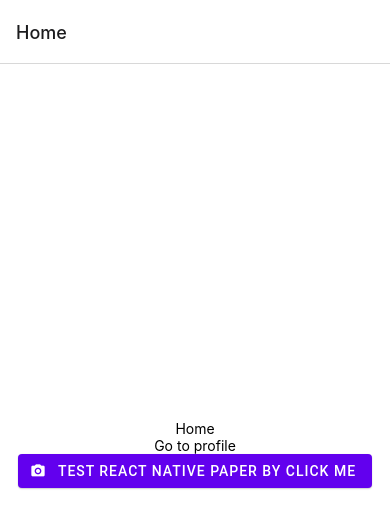
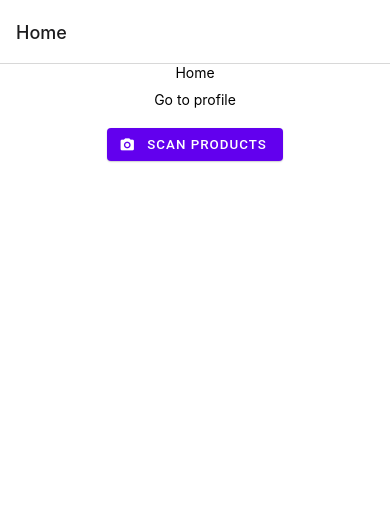
Before and after one commit to pawelkonior/best_idea, a React Native app in the folder mobile/: screen /Home in a window 390 px wide. Shown: the top 528 px of the page. Built offline with nearby package versions, Linux system fonts and the light colour scheme.

Commit message:
add barcode scanner

```diff
--- a/mobile/App.js
+++ b/mobile/App.js
@@ -8,6 +8,7 @@ import {createNativeStackNavigator} from '@react-navigation/native-stack';
 
 import Home from "./views/Home";
 import Profile from "./views/Profile";
+import Scanner from "./views/Scanner";
 
 const Stack = createNativeStackNavigator();
 
@@ -20,6 +21,7 @@ export default function App() {
                 <Stack.Navigator>
                     <Stack.Screen name="Home" component={Home}/>
                     <Stack.Screen name="Profile" component={Profile}/>
+                    <Stack.Screen name="Scanner" component={Scanner}/>
                 </Stack.Navigator>
             </NavigationContainer>
         </PaperProvider>
--- /dev/null
+++ b/mobile/components/BarCodeScanner.js
@@ -0,0 +1,48 @@
+import React, { useState, useEffect } from 'react';
+import { Text, View, StyleSheet, Button } from 'react-native';
+import { BarCodeScanner } from 'expo-barcode-scanner';
+
+export default function BarcodeScannerApp() {
+    const [hasPermission, setHasPermission] = useState(null);
+    const [scanned, setScanned] = useState(false);
+
+    useEffect(() => {
+        const getBarCodeScannerPermissions = async () => {
+            const { status } = await BarCodeScanner.requestPermissionsAsync();
+            setHasPermission(status === 'granted');
+        };
+
+        getBarCodeScannerPermissions();
+    }, []);
+
+    const handleBarCodeScanned = ({ type, data }) => {
+        setScanned(true);
+        alert(`Bar code with type ${type} and data ${data} has been scanned!`);
+    };
+
+    if (hasPermission === null) {
+        return <Text>Requesting for camera permission</Text>;
+    }
+    if (hasPermission === false) {
+        return <Text>No access to camera</Text>;
+    }
+
+    return (
+        <View style={styles.container}>
+            <BarCodeScanner
+                onBarCodeScanned={scanned ? undefined : handleBarCodeScanned}
+                style={StyleSheet.absoluteFillObject}
+            />
+            {scanned && <Button title={'Tap to Scan Again'} onPress={() => setScanned(false)} />}
+        </View>
+    );
+}
+
+const styles = StyleSheet.create({
+    container: {
+        flex: 1,
+        width: '100%',
+        flexDirection: 'column',
+        justifyContent: 'center',
+    },
+});
--- a/mobile/package.json
+++ b/mobile/package.json
@@ -18,7 +18,8 @@
     "react": "18.1.0",
     "react-native": "0.70.5",
     "react-native-gesture-handler": "~2.8.0",
-    "react-native-paper": "^4.12.5"
+    "react-native-paper": "^4.12.5",
+    "expo-barcode-scanner": "~12.0.0"
   },
   "devDependencies": {
     "@babel/core": "^7.12.9"
--- a/mobile/views/Home.js
+++ b/mobile/views/Home.js
@@ -7,16 +7,20 @@ function Home(props) {
     return (
         <View style={styles.container}>
             <Text>Home</Text>
-            <Link to={{screen: 'Profile'}}>
+            <Link style={styles.space} to={{screen: 'Profile'}}>
                 Go to profile
             </Link>
-            <Button
-                icon="camera"
-                mode="contained"
-                onPress={() => console.log("Pressed")}
-            >
-                Test React Native Paper by click me
-            </Button>
+
+
+
+            <Link style={styles.space} to={{screen: 'Scanner'}}>
+                <Button
+                    icon="camera"
+                    mode="contained"
+                >
+                    Scan products
+                </Button>
+            </Link>
         </View>
     );
 }
@@ -26,8 +30,11 @@ const styles = StyleSheet.create({
         flex: 1,
         backgroundColor: "#fff",
         alignItems: "center",
-        justifyContent: "center",
+        justifyContent: "flex-start",
     },
+    space: {
+        margin: 10
+    }
 });
 
 export default Home;
--- /dev/null
+++ b/mobile/views/Scanner.js
@@ -0,0 +1,22 @@
+import React from 'react';
+import {StyleSheet, View} from "react-native";
+import BarcodeScannerApp from "../components/BarCodeScanner";
+
+function Scanner(props) {
+    return (
+        <View style={styles.container}>
+            <BarcodeScannerApp />
+        </View>
+    );
+}
+
+const styles = StyleSheet.create({
+    container: {
+        flex: 1,
+        backgroundColor: "#fff",
+        alignItems: "center",
+        justifyContent: "center",
+    },
+});
+
+export default Scanner;
```
Also changed, not shown: 1 other file (tests, documents, lock files or other folders).
